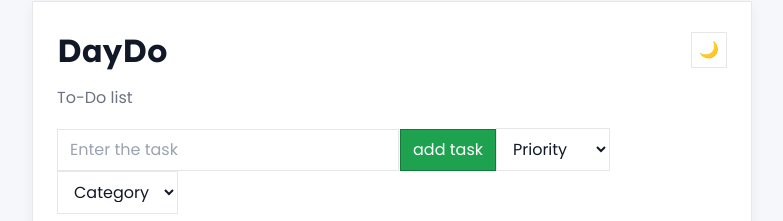
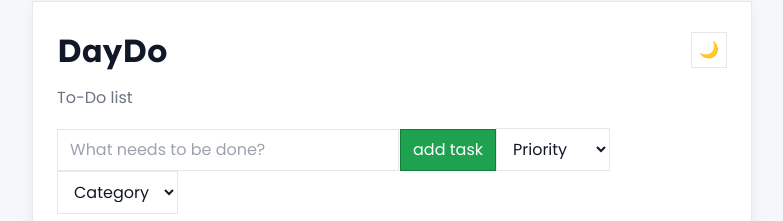
Before and after one commit to Shikhin24/DayDo, a React (Vite) app: page / in a window 1280 px wide. Shown: the part 63-284 px from the top of the page, without its empty margins (246-1029 px from the left). Built offline with nearby package versions, Linux system fonts and the light colour scheme.

Commit message:
UI changes

```diff
--- a/src/Components/Taskform.jsx
+++ b/src/Components/Taskform.jsx
@@ -25,7 +25,7 @@ export default function Taskform({ addTask }) {
     return (
         <form onSubmit={handleSubmit}>
             <div>
-                <input type="text" placeholder="Enter the task"
+                <input type="text" placeholder="What needs to be done?"
                     onChange={(e) => setTask(e.target.value)} value={task} />
                 <button type="submit">add task</button>
 
```
